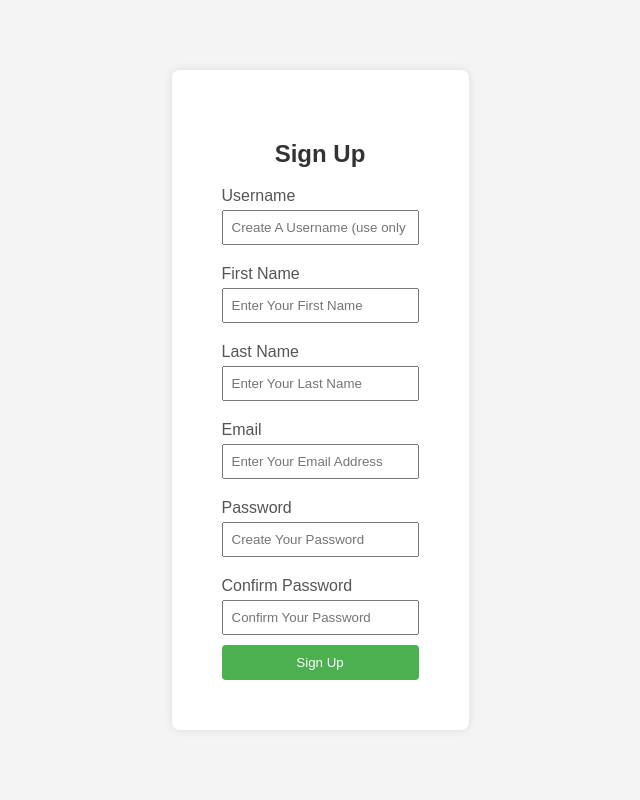
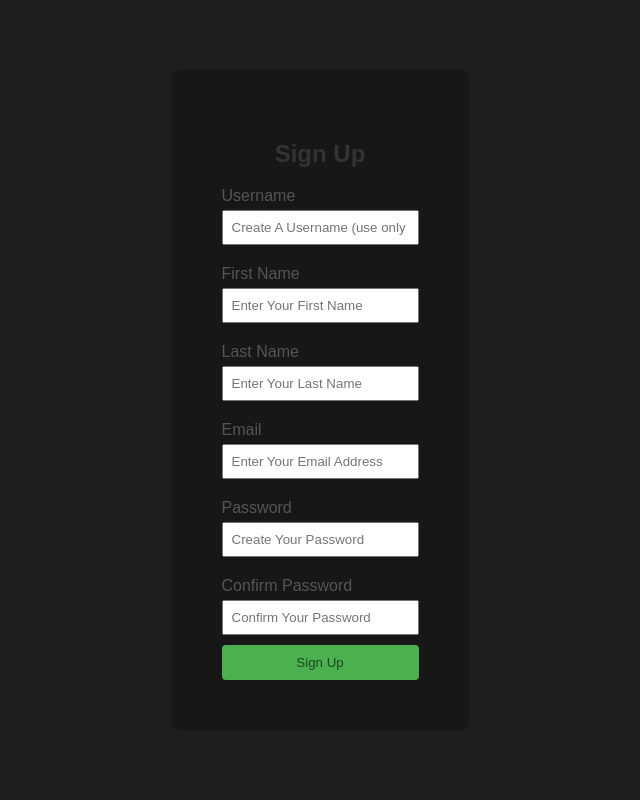
Before and after one commit to MeatShield0/FinalDemo, a Django app: page /signup in a window 1280 px wide. Shown: the whole page, without its empty margins (320-960 px from the left). Run offline with Django 5.2, Linux system fonts and the light colour scheme.

Commit message:
Signup css update

```diff
--- a/static/style/signup.css
+++ b/static/style/signup.css
@@ -6,11 +6,11 @@ body {
     align-items: center;
     justify-content: center;
     height: 100vh;
-    background-color: #f4f4f4;
+    background-color: #1f1f1f;
 }
 
 .container {
-    background-color: #fff;
+    background-color: #181717;
     padding: 50px;
     border-radius: 8px;
     box-shadow: 0 0 10px rgba(0, 0, 0, 0.1);
@@ -42,7 +42,8 @@ input {
 
 button {
     background-color: #4caf50;
-    color: #fff;
+
+    color: #1b481d;
     padding: 10px;
     border: none;
     border-radius: 4px;
@@ -51,5 +52,5 @@ button {
 }
 
 button:hover {
-    background-color: #45a049;
+    background-color: #31d035;
 }
```
Also changed, not shown: db.sqlite3.
